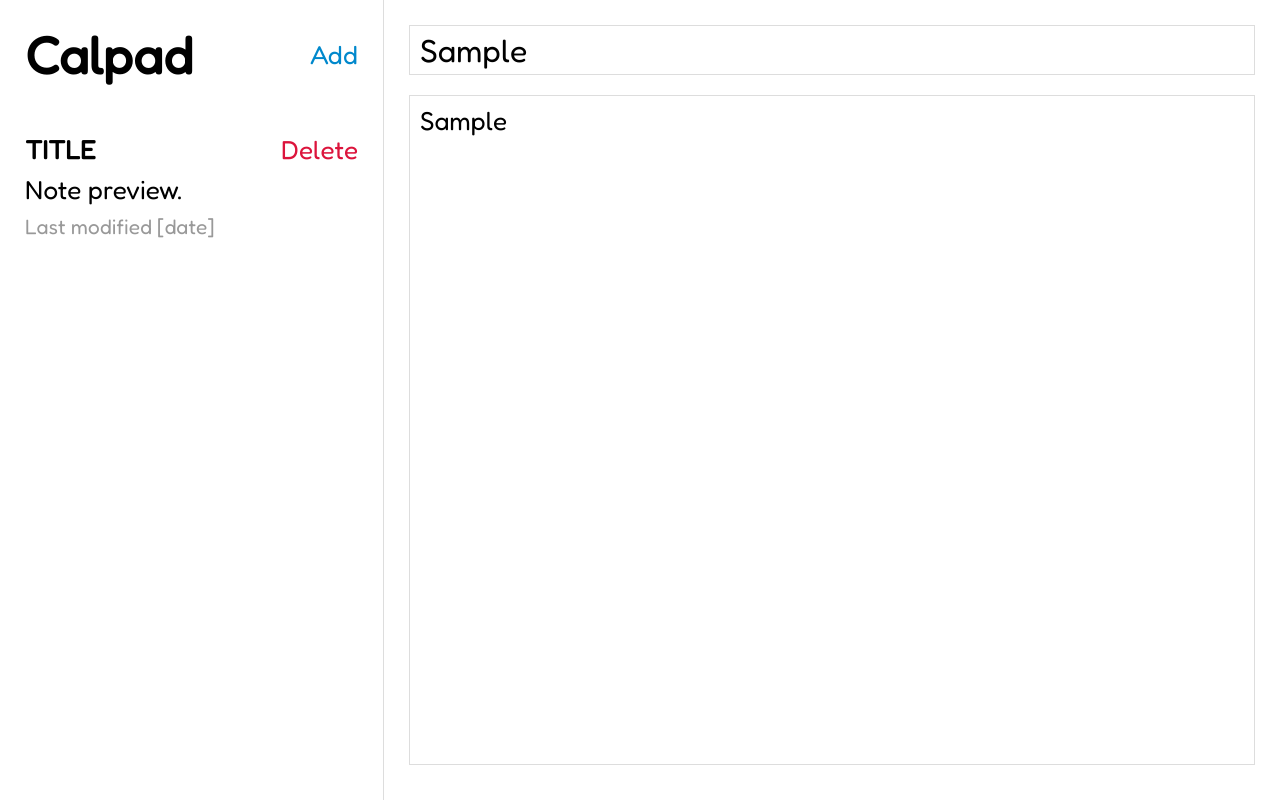
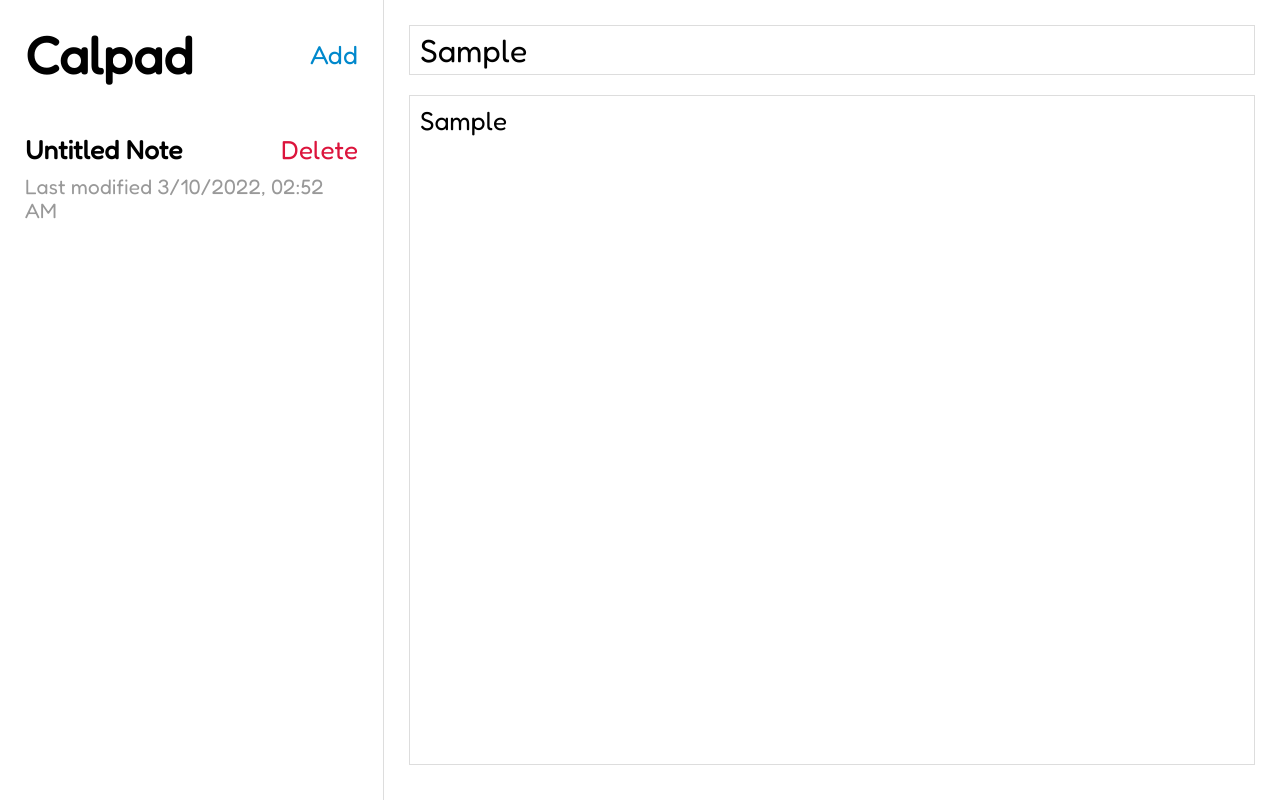
Before and after one commit to jgutierrezre/Calpad, a React (Create React App) app: page / in a window 1280 px wide. Both pictures are taken after typing "Sample", "Sample" into the empty fields and a click on the button "Add". Built offline with nearby package versions, Linux system fonts and the light colour scheme.

Commit message:
finished adding notes

```diff
--- a/package.json
+++ b/package.json
@@ -11,6 +11,7 @@
     "react-router-dom": "^6.2.2",
     "react-scripts": "5.0.0",
     "react-sidebar": "^3.0.2",
+    "react-uuid": "^1.0.2",
     "web-vitals": "^2.1.4",
     "web3": "^1.7.1"
   },
--- a/src/App.js
+++ b/src/App.js
@@ -1,5 +1,6 @@
 import React, { Component } from "react";
 import { BrowserRouter, Routes, Route, Navigate, Outlet } from 'react-router-dom';
+import uuid from 'react-uuid';
 
 import Login from './pages/Login'
 import Secret from './pages/Secret'
@@ -10,13 +11,52 @@ import Main from './components/Main';
 
 class App extends Component {
 
+	constructor(props) {
+		super(props);
+		this.state = {
+		  notes: []
+		};
+	  }
+
+	onAddNote = () => {
+		const newNote = {
+			id: uuid(),
+			title: "Untitled Note",
+			body: "",
+			lastModified: Date.now(),
+		};
+		this.setState({ notes: [newNote, ...this.state.notes] });
+	}
+
+	onDeleteNote = (idToDelete) => {
+		this.setState({ notes: this.state.notes.filter((note) => note.id !== idToDelete) });
+	}
+
+	IsLogged = () => {
+		const auth = true;
+		return auth ? <Outlet/> : <Navigate to="/login"/>;
+	}
+
+	Default = () => {
+		return (
+			<>
+				<Sidebar
+					notes={this.state.notes}
+					onAddNote={this.onAddNote}
+					onDeleteNote={this.onDeleteNote}
+				/>
+				<Main/>
+			</>
+		)
+	}
+
 	render() {
 		return (
 			<div className='App'>
 				<BrowserRouter>
 					<Routes>
-						<Route path='/' element={<IsLogged/>}>
-							<Route path='/' element={<Default/>}/>
+						<Route path='/' element={<this.IsLogged/>}>
+							<Route path='/' element={<this.Default/>}/>
 						</Route>
 						<Route path='/login' element={<Login/>}/>
 					</Routes>
@@ -26,18 +66,4 @@ class App extends Component {
 	}
 }
 
-const IsLogged = () => {
-    const auth = true;
-    return auth ? <Outlet/> : <Navigate to="/login"/>;
-}
-
-const Default = () => {
-	return (
-		<>
-			<Sidebar/>
-			<Main/>
-		</>
-	)
-}
-
 export default App;
--- a/src/components/Sidebar.js
+++ b/src/components/Sidebar.js
@@ -1,23 +1,30 @@
+import { notStrictEqual } from "assert";
 import React, { Component } from "react";
 import {Link} from 'react-router-dom';
 
 class Sidebar extends Component {
     render() {
+        console.log(this.props.notes)
 		return (
             <div className="app-sidebar">
                 <div className="app-sidebar-header">
                     <h1>Calpad</h1>
-                    <button>Add</button>
+                    <button onClick={this.props.onAddNote}>Add</button>
                 </div>
                 <div className="app-sidebar-notes">
-                    <div className="app-sidebar-note">
-                        <div className="sidebar-note-title">
-                            <strong>TITLE</strong>
-                            <button>Delete</button>
+                    {this.props.notes.map((note) => (
+                        <div className="app-sidebar-note" key={note.id}>
+                            <div className="sidebar-note-title">
+                                <strong>{note.title}</strong>
+                                <button onClick={() => this.props.onDeleteNote(note.id)}>Delete</button>
+                            </div>
+                            <p>{note.body && note.body.substring(0,100) + "..."}</p>
+                            <small className="note-meta">Last modified {new Date(note.lastModified).toLocaleDateString("en-US", {
+                                hour: "2-digit",
+                                minute: "2-digit",
+                            })}</small>
                         </div>
-                        <p>Note preview.</p>
-                        <small className="note-meta">Last modified [date]</small>
-                    </div>
+                    ))}
                 </div>
                 <Link to="/">
                     <button>
```
Also changed, not shown: 2 other files (tests, documents, lock files or other folders).
